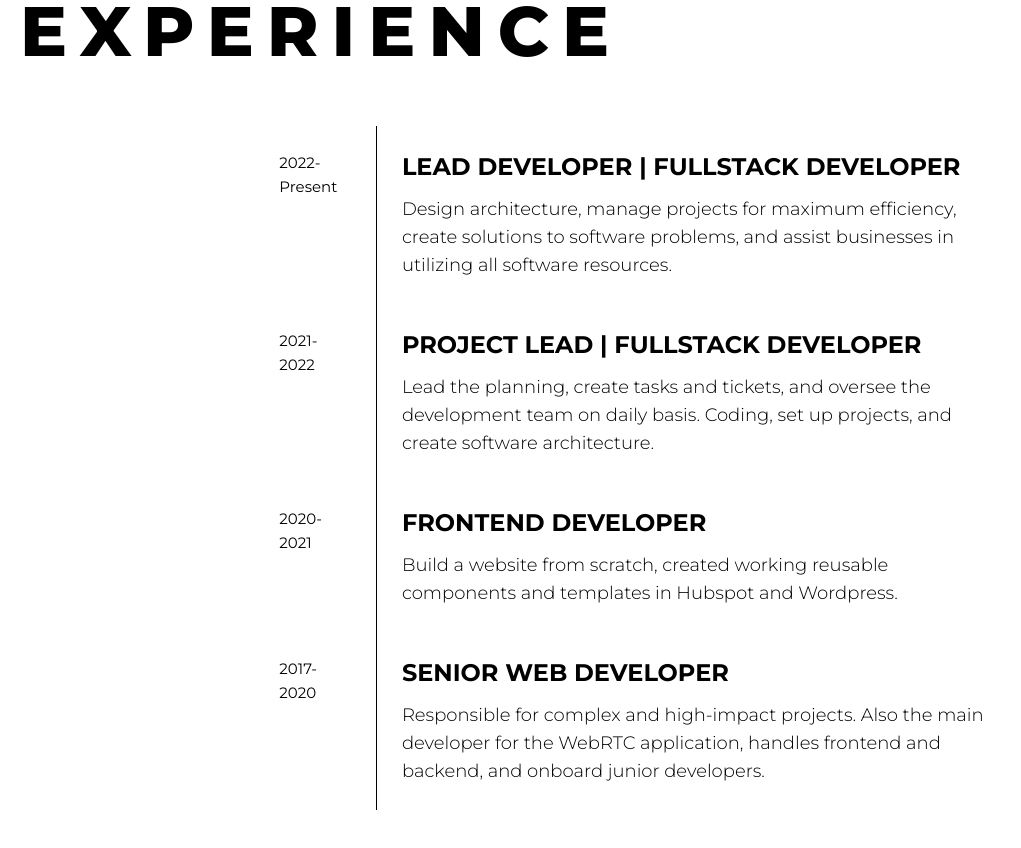
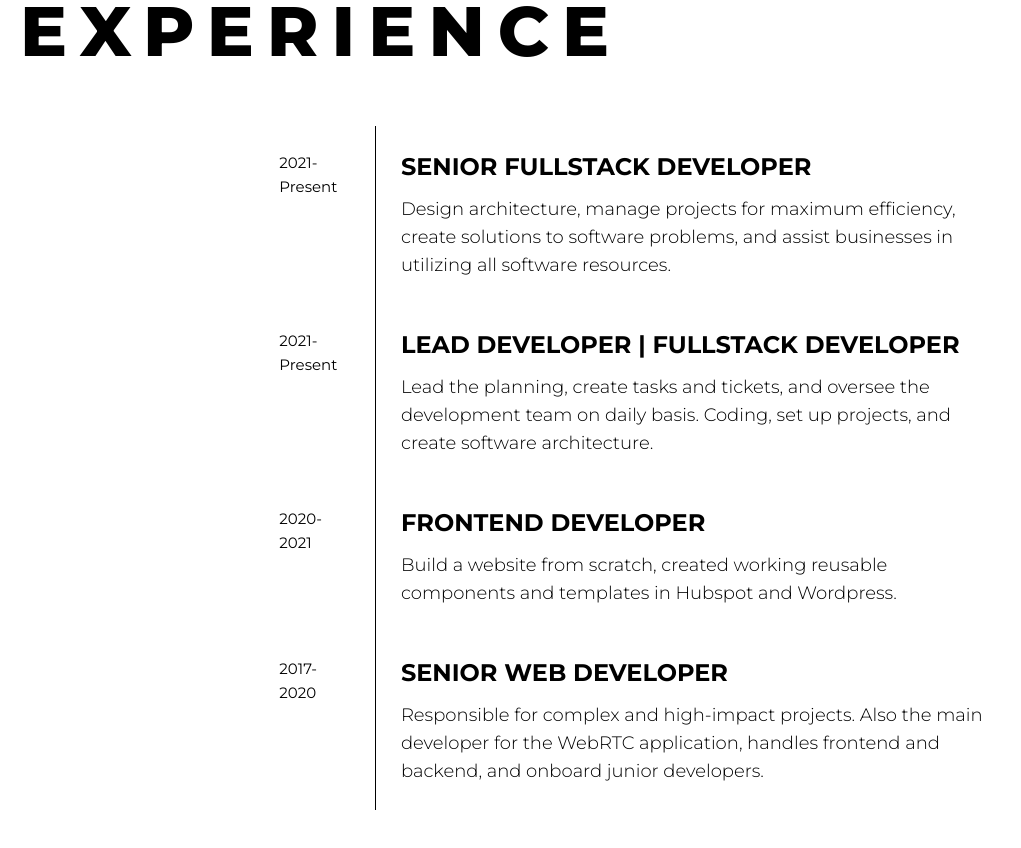
Before and after one commit to karlodelarosa/karlodr, a Vue app: page / in a window 1280 px wide. Shown: the part 2840-3688 px from the top of the page, without its empty margins (0-1021 px from the left). Built offline with nearby package versions, Linux system fonts and the light colour scheme.

Commit message:
change experience

```diff
--- a/src/data/experience.js
+++ b/src/data/experience.js
@@ -1,16 +1,22 @@
 export const EXPERIENCE_DATA = [
+  {
+    title: "Senior Fullstack Developer",
+    description:
+      "Design architecture, manage projects for maximum efficiency, create solutions to software problems, and assist businesses in utilizing all software resources.",
+    date: "2021-Present",
+  },
   {
     title: "Lead Developer | Fullstack Developer",
     description:
-      "Design architecture, manage projects for maximum efficiency, create solutions to software problems, and assist businesses in utilizing all software resources.",
-    date: "2022-Present",
+      "Lead the planning, create tasks and tickets, and oversee the development team on daily basis. Coding, set up projects, and create software architecture.",
+    date: "2021-Present",
   },
-  {
-    title: "Project Lead | Fullstack Developer",
-    description:
-      "Lead the planning, create tasks and tickets, and oversee the development team on daily basis. Coding, set up projects, and create software architecture.",
-    date: "2021-2022",
-  },
+  // {
+  //   title: "Project Lead | Fullstack Developer",
+  //   description:
+  //     "Lead the planning, create tasks and tickets, and oversee the development team on daily basis. Coding, set up projects, and create software architecture.",
+  //   date: "2021-2022",
+  // },
   {
     title: "Frontend Developer",
     description:
```
